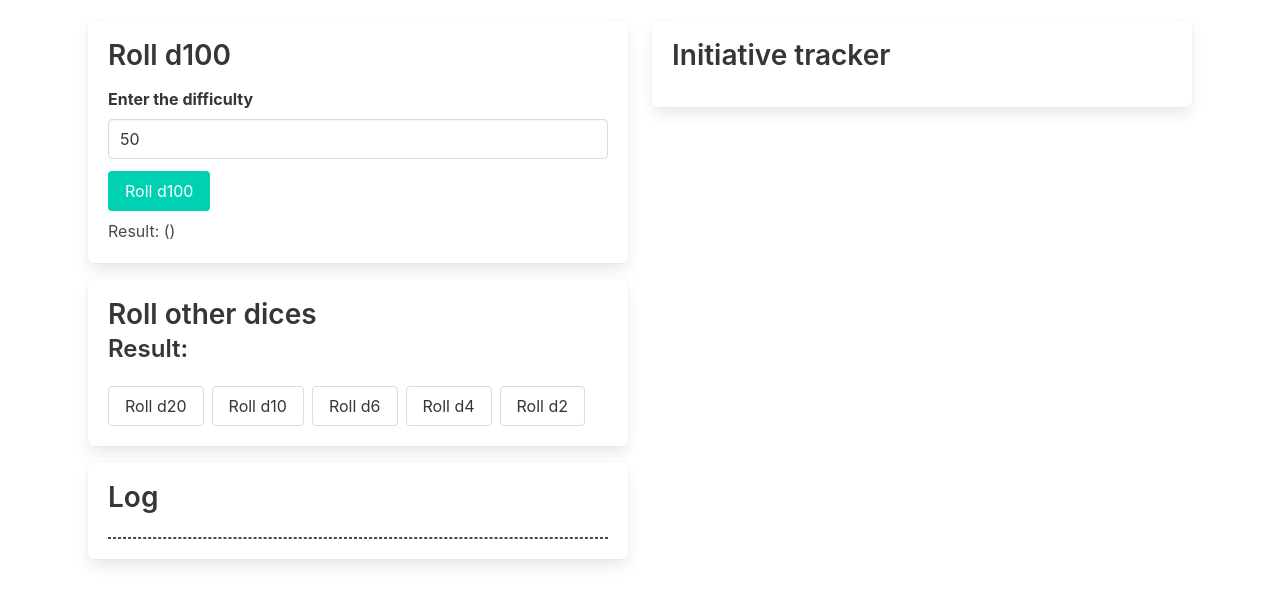
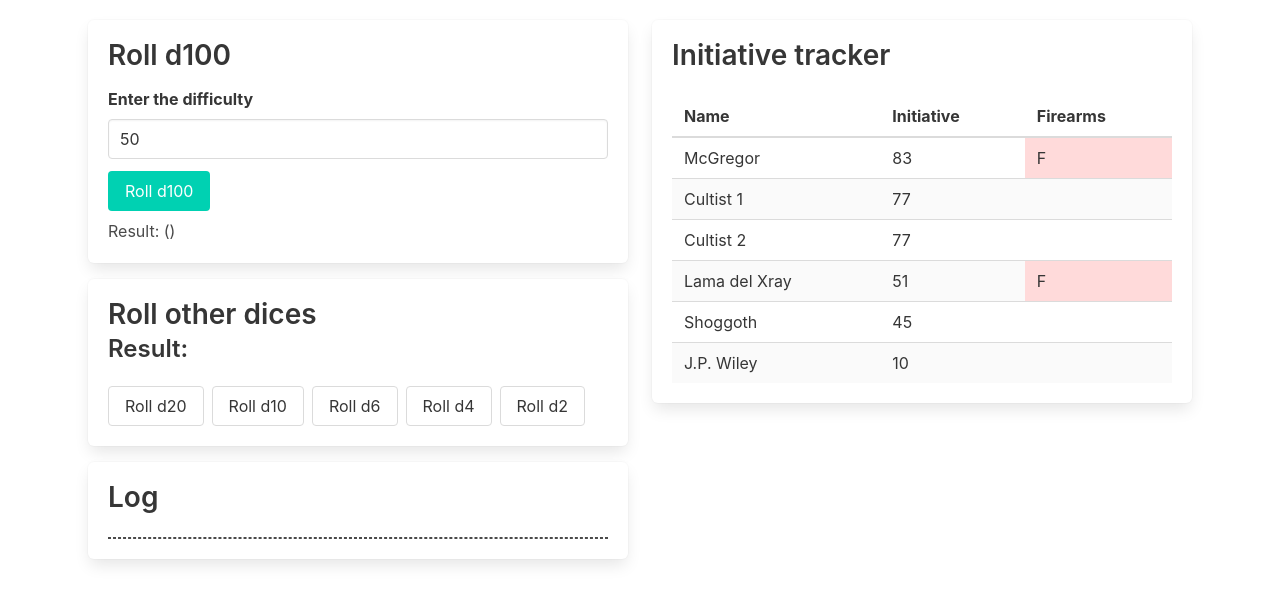
Before and after one commit to 8kto/call-of-cthulhu-dealer, a Gatsby site: page /showcase in a window 1280 px wide. Shown: the part 73-676 px from the top of the page. Built offline with nearby package versions, Linux system fonts and the light colour scheme; Gatsby itself is replaced by a stand-in of ours; what random-js would draw is missing.

Commit message:
Add dummy characters

```diff
--- a/src/components/showcase/RollsShowcase/index.tsx
+++ b/src/components/showcase/RollsShowcase/index.tsx
@@ -24,13 +24,14 @@ const RollsShowcase = () => {
           <label className="label">Enter the difficulty</label>
           <div className="control">
             <input
-              type="text"
+              type="number"
               className="input"
+              placeholder="Enter the difficulty"
               value={difficulty}
               onChange={e => {
                 const difficulty = +e.target.value
                 setDifficulty(difficulty)
-                addLog(`Set diffuculty to ` + difficulty)
+                addLog(`Set difficulty to ` + difficulty)
               }}
             />
           </div>
@@ -41,13 +42,19 @@ const RollsShowcase = () => {
           onClick={() => {
             const res = roll()
             setResultD100(res)
-            addLog(`Roll ${res} against DC ${difficulty}; result is ${getThrowResultAsString(res, difficulty)}`)
+            addLog(
+              `Roll ${res} against DC ${difficulty}; result is ${getThrowResultAsString(
+                res,
+                difficulty
+              )}`
+            )
           }}
         >
           Roll d100
         </button>
         <p className="mt-2">
-          Result: <strong>{resultD100 || ''}</strong>({resultD100 && getThrowResultAsString(resultD100, difficulty)})
+          Result: <strong>{resultD100 || ''}</strong>(
+          {resultD100 && getThrowResultAsString(resultD100, difficulty)})
         </p>
       </section>
 
--- a/src/components/showcase/TrackerShowcase/index.tsx
+++ b/src/components/showcase/TrackerShowcase/index.tsx
@@ -1,10 +1,63 @@
-import React from 'react'
+import React, { useMemo } from 'react'
+
+type Character = {
+  name: string
+  initiative: number
+  hasFirearms?: boolean
+  // fixme get name from book
+  hasFirearmsPrepared?: boolean
+}
+
+const combatans: Character[] = [
+  { name: 'J.P. Wiley', initiative: 10 },
+  { name: 'McGregor', initiative: 33, hasFirearms: true, hasFirearmsPrepared: true },
+  { name: 'Shoggoth', initiative: 45 },
+  { name: 'Cultist 1', initiative: 77 },
+  { name: 'Cultist 2', initiative: 77 },
+  { name: 'Lama del Xray', initiative: 1, hasFirearms: true, hasFirearmsPrepared: true },
+]
 
 const TrackerShowcase = () => {
+  const sortedCombatants = useMemo(
+    () =>
+      combatans.sort(
+        (
+          { initiative: i1, hasFirearmsPrepared: f1 },
+          { initiative: i2, hasFirearmsPrepared: f2 }
+        ) => i2 + (f2 ? 50 : 0) - (i1 + (f1 ? 50 : 0))
+      ),
+    combatans
+  )
+
   return (
     <div className="column">
       <section className="box">
         <h2 className="title">Initiative tracker</h2>
+
+        <div className="table-container">
+          <table className="table is-striped is-hoverable is-fullwidth">
+            <thead>
+              <tr>
+                <th>Name</th>
+                <th>Initiative</th>
+                <th>Firearms</th>
+              </tr>
+            </thead>
+            <tbody>
+              {sortedCombatants.map(({ name, initiative, hasFirearms, hasFirearmsPrepared }) => {
+                return (
+                  <tr>
+                    <td>{name}</td>
+                    <td>{initiative + (hasFirearmsPrepared ? 50 : 0)}</td>
+                    <td style={{ background: hasFirearmsPrepared ? '#ffdada' : '' }}>
+                      {hasFirearms ? 'F' : ''}
+                    </td>
+                  </tr>
+                )
+              })}
+            </tbody>
+          </table>
+        </div>
       </section>
     </div>
   )
```
